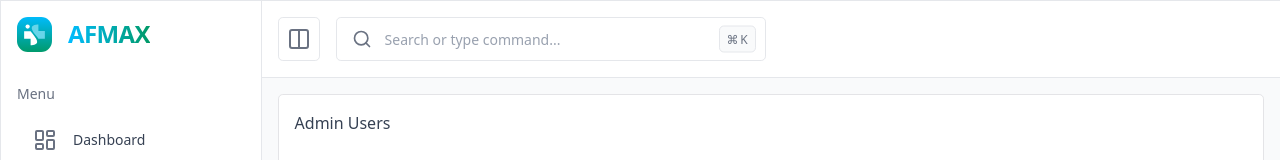
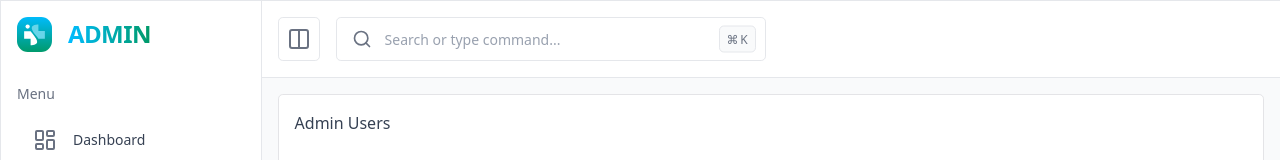
Before and after one commit to zorncbllr/afmax-system-finals, a React (Vite) app in the folder client/: page /admin/users in a window 1280 px wide. Shown: the top 160 px of the page. Built offline with nearby package versions, Linux system fonts and the light colour scheme.

Commit message:
modified admin heading

```diff
--- a/client/src/features/admin/layouts/admin-layout.tsx
+++ b/client/src/features/admin/layouts/admin-layout.tsx
@@ -14,7 +14,7 @@ import { useSidebar } from "@/features/sidebar/store";
 import Header from "@/components/header";
 
 const sidebarProps: SideBarProps = {
-  heading: "AFMAX",
+  heading: "ADMIN",
   headingHref: "/",
   sections: [
     {
```
